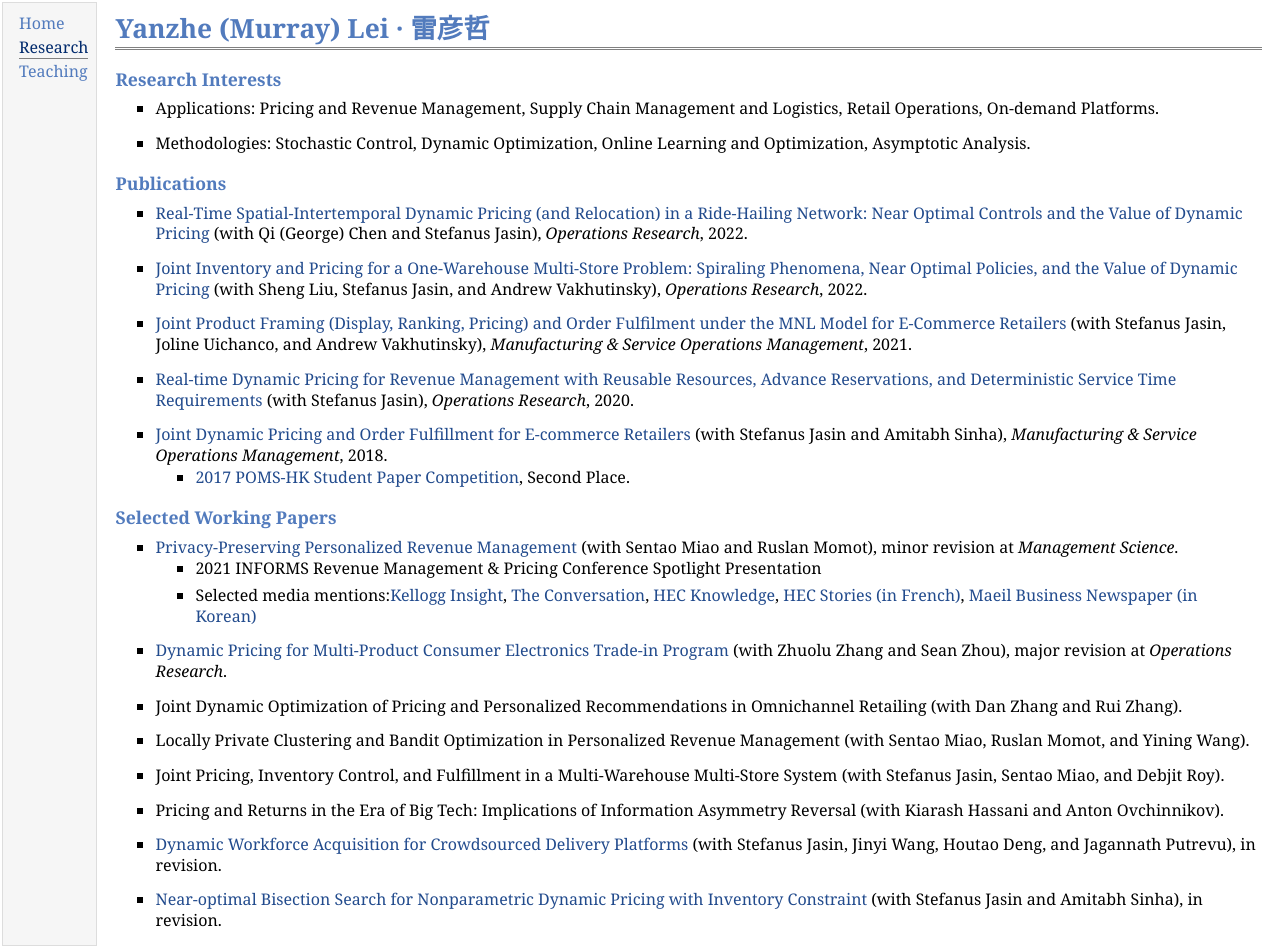
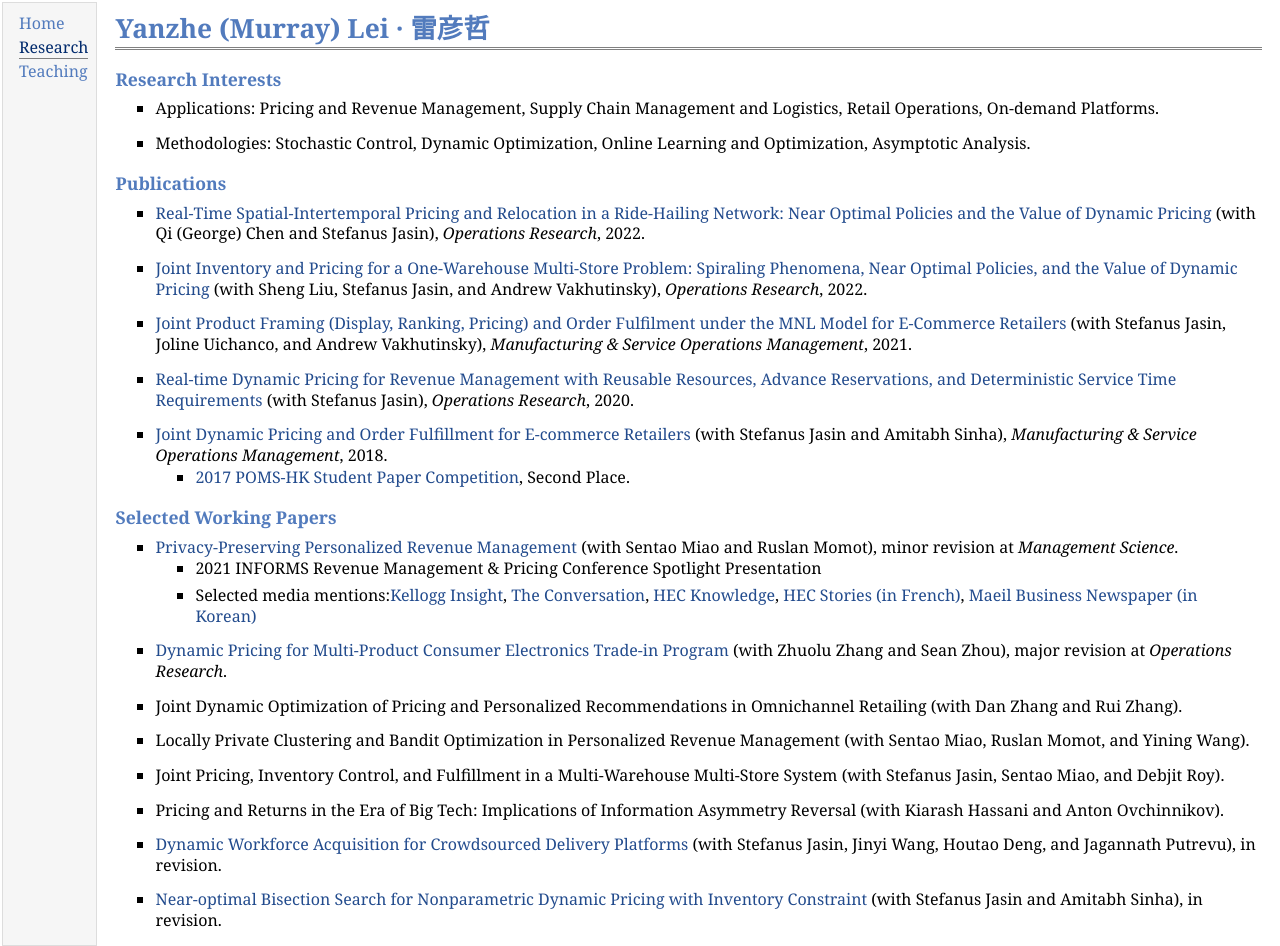
Before and after one commit to murraylei/murraylei.github.io, a plain HTML site: page research.html in a window 1280 px wide. Drawn offline with Linux system fonts and the light colour scheme.

Commit message:
Add files via upload

```diff
--- a/research.html
+++ b/research.html
@@ -30,7 +30,7 @@
 </ul>
 <h3>Publications</h3>
 <ul>
-<li><p><a href="https://papers.ssrn.com/sol3/papers.cfm?abstract_id=3610517">Real-Time Spatial-Intertemporal Dynamic Pricing (and Relocation) in a Ride-Hailing Network: Near Optimal Controls and the Value of Dynamic Pricing</a> (with Qi (George) Chen and Stefanus Jasin), <i>Operations Research</i>, 2022.</p>
+<li><p><a href="https://papers.ssrn.com/sol3/papers.cfm?abstract_id=3610517">Real-Time Spatial-Intertemporal Pricing and Relocation in a Ride-Hailing Network: Near Optimal Policies and the Value of Dynamic Pricing</a> (with Qi (George) Chen and Stefanus Jasin), <i>Operations Research</i>, 2022.</p>
 </li>
 </ul>
 <ul>
```
Also changed, not shown: 1 other file.
